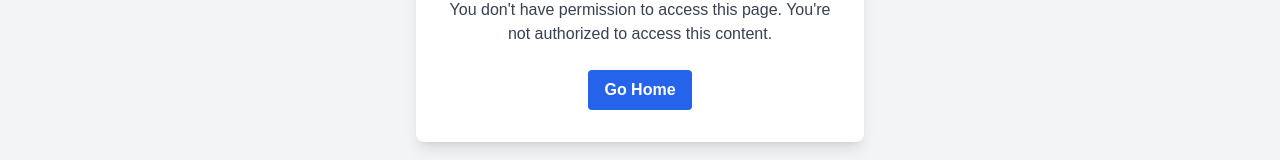
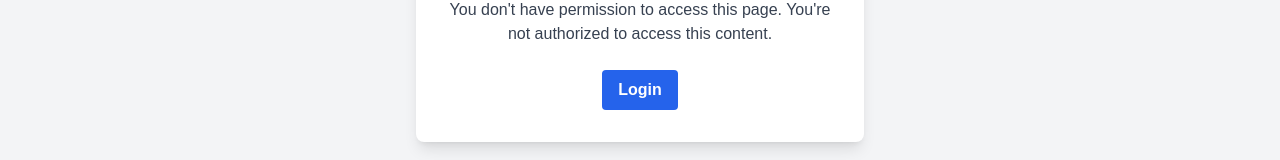
Before and after one commit to Firass777/SchoolMangement, a React app in the folder frontend/: page /access in a window 1280 px wide. Shown: the part 436-596 px from the top of the page. Built offline with nearby package versions, Linux system fonts and the light colour scheme; the HTML template or start-up script is replaced by a standard one.

Commit message:
[v1.3.6] Access Page Update
✅ UI Update:
+ Changed 'Go Home' button to 'Login' on Access Denied page, since user must re-authenticate after access is denied.

```diff
--- a/frontend/src/components/Acess.jsx
+++ b/frontend/src/components/Acess.jsx
@@ -29,7 +29,7 @@ function Access() {
         navigate("/teacherdb");
         break;
       default:
-        navigate("/");
+        navigate("/login");
     }
   };
 
@@ -44,7 +44,7 @@ function Access() {
           onClick={handleGoBack}
           className="bg-blue-600 hover:bg-blue-700 text-white font-bold py-2 px-4 rounded"
         >
-          Go Home
+          Login
         </button>
       </div>
     </div>
```
